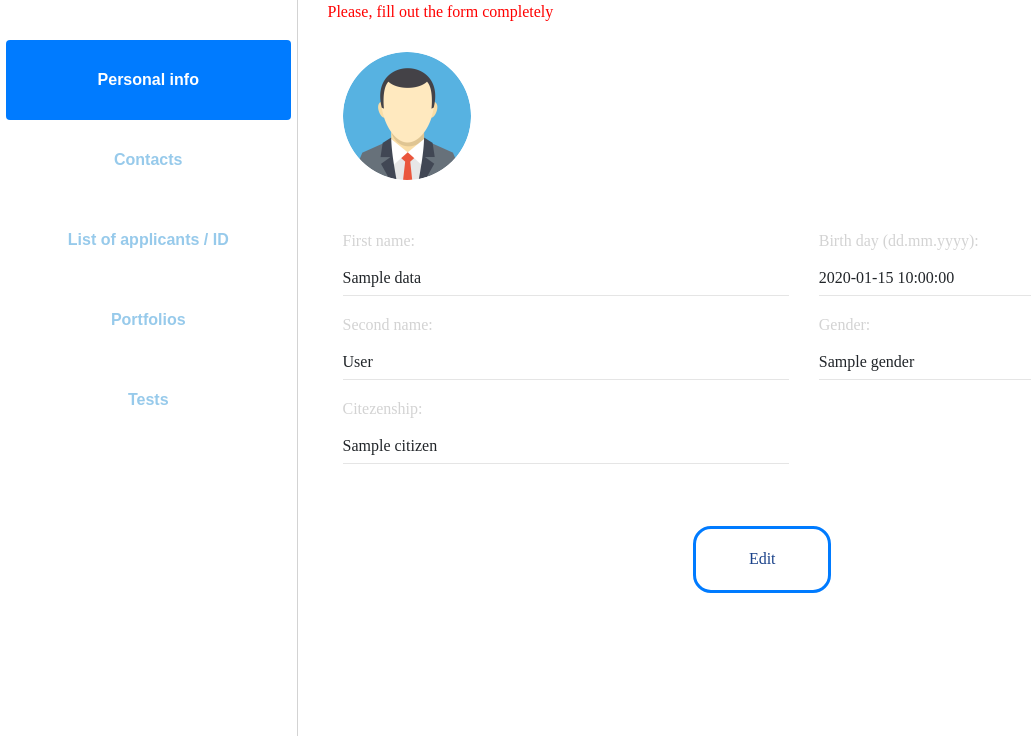
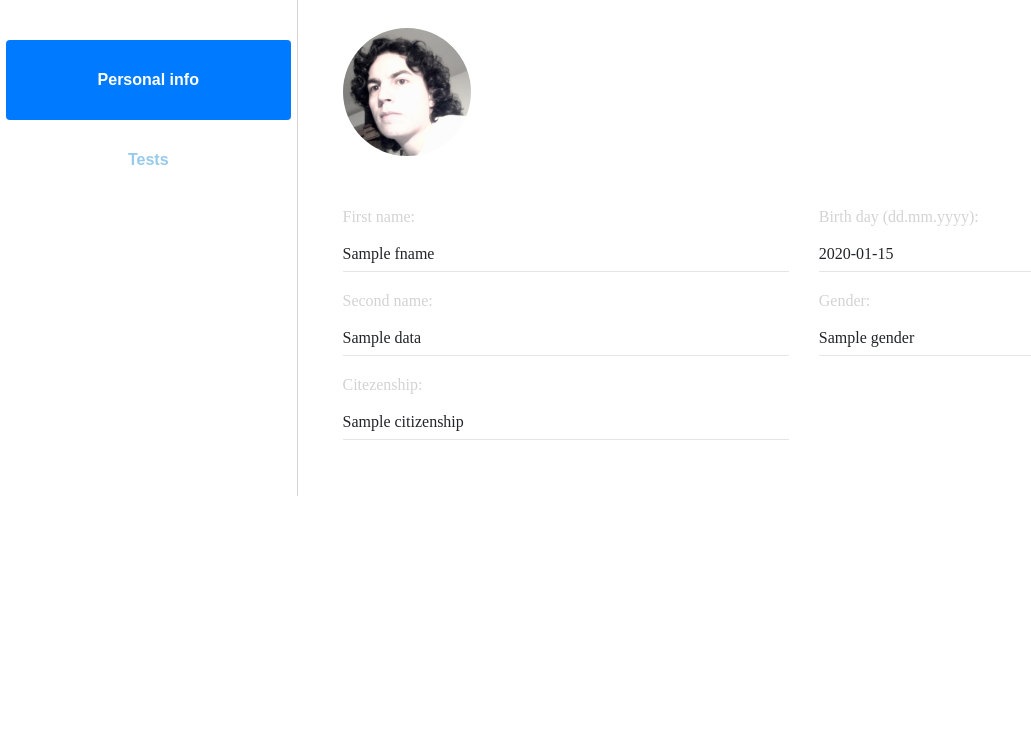
Before and after one commit to HiGal/Applicants-admission, a Flask app: template templates/professor_page.html in a window 1280 px wide. Shown: the part 118-854 px from the top of the page, without its empty margins (0-1031 px from the left). After the commit the page ends 614 px from the top, so only its background shows below. Run offline with Flask 2, Linux system fonts and the light colour scheme; the template is opened without the code that fills it: most values are stand-ins (such as "Sample title", 1, 10 or a date in 2020); some libraries are stand-ins or nearby versions.

```diff
--- a/Controllers/login.py
+++ b/Controllers/login.py
@@ -16,9 +16,12 @@ def login():
         data = request.get_json(silent=True)
         data['password'] = hash_password(data['password'])
         user = User(data['username'], data['password'])
-        print(user.verify())
+        #print(user.verify())
+
         if user.verify():
             session['user'] = (user.username, user.password)
+            if user.get_type() == 'professor':
+                return Response('/professor')
             return Response('/profile')
         else:
             return Response("Username or Password incorrect")
--- a/app.py
+++ b/app.py
@@ -1,6 +1,7 @@
 from flask import Flask
 
 from Controllers.login import login_controller
+from Controllers.professor_profile import professor_controller
 from Controllers.profile import profile_controller
 from Controllers.registration import registration_controller
 from Controllers.tests import tests_controller
@@ -14,6 +15,7 @@ app.register_blueprint(login_controller)
 app.register_blueprint(registration_controller)
 app.register_blueprint(profile_controller)
 app.register_blueprint(tests_controller)
+app.register_blueprint(professor_controller)
 app.config['UPLOAD_FOLDER'] = UPLOAD_FOLDER
 app.config['MAX_CONTENT_LENGTH'] = 16 * 1024 * 1024  # 16 MB
 
--- a/templates/professor_page.html
+++ b/templates/professor_page.html
@@ -23,15 +23,8 @@
 
             <a class="nav-link active" id="profile-prof" href="#profile-prof" role="tab"
                aria-controls="profile-prof" aria-selected="true">Personal info</a>
-            <a class="nav-link" id="contacts" href="#contacts" role="tab"
-               aria-controls="contacts"
-               aria-selected="false">Contacts</a>
-            <a class="nav-link" id="list-applicants" href="#list-applicants" role="tab"
-               aria-controls="list-applicants"
-               aria-selected="false">List of applicants <span>/</span> ID</a>
-            <a class="nav-link" id="portfolios" href="#portfolios" role="tab"
-               aria-controls="portfolios"
-               aria-selected="false">Portfolios</a>
+
+
             <a class="nav-link" id="tests" href="#tests" role="tab" aria-controls="tests"
                aria-selected="false">Tests</a>
 
@@ -44,11 +37,9 @@
         <div class="container header">
             <a class="btn btn-outline-primary logout" href="/login">Log out</a>
         </div>
-        <div id="message-to-user" style="text-align: justify;">
-            <p class="message">Please, fill out the form completely</p>
-        </div>
+
         <div class="container">
-            <img class="profile" src="../static/img/profile.png" width="128" height="128">
+            <img class="profile" src="../static/img/professor_profile.jpg" width="128" height="128">
         </div>
 
         <div class="container content">
@@ -58,7 +49,7 @@
                         <div id="div_name" style="display: block">
                             <label class="field">First name:</label>
                             <div class="text">
-                                {{ data['name'] }}
+                                {{ data['fname'] }}
                             </div>
                             <hr>
                         </div>
@@ -71,7 +62,7 @@
                         <div id="div_sname" style="display: block">
                             <label class="field">Second name:</label>
                             <div class="text">
-                                {{ data['surname'] }}
+                                {{ data['sname'] }}
                             </div>
                             <hr>
                         </div>
@@ -85,7 +76,7 @@
                         <div id="div_citizen" style="display: block">
                             <label class="field">Citezenship:</label>
                             <div class="text">
-                                {{ data['citizen'] }}
+                                {{ data['citizenship'] }}
                             </div>
                             <hr>
                         </div>
@@ -100,7 +91,7 @@
                         <div id="div_bdate" style="display: block">
                             <label class="field">Birth day (dd.mm.yyyy):</label>
                             <div class="text">
-                                {{ data['birthday'] }}
+                                {{ data['bdate'] }}
                             </div>
                             <hr>
                         </div>
@@ -131,7 +122,6 @@
             </div>
         </div>
         <div class="container">
-            <a class="btn btn-outline-primary edit" id="btn-edit" onclick="edit()" style="display: block">Edit</a>
             <a class="btn btn-outline-primary edit" id="btn-save" onclick="send()" style="display: none">Save</a>
 
         </div>
@@ -147,7 +137,9 @@
             'citizenship': document.getElementById('edit_citizen_in').value,
             'gender': document.getElementById('gender').value
         };
-
+        console.log(data);
+        //print("wtf")
+        //print(data)
         $.ajax({
             url: '/profile',
             method: 'POST',
--- a/templates/profile.html
+++ b/templates/profile.html
@@ -110,7 +110,7 @@
                         <div id="div_bdate" style="display: block">
                             <label class="field">Birth day (dd.mm.yyyy):</label>
                             <div class="text">
-                                {{ data['birthday'] }}
+                                {{ data['bdate'] }}
                             </div>
                             <hr>
                         </div>
```
Also changed, not shown: Controllers/professor_profile.py (added, +17 -0 lines), Models/Models.py (+16 -0 lines), static/img/professor_profile.jpg (added).
